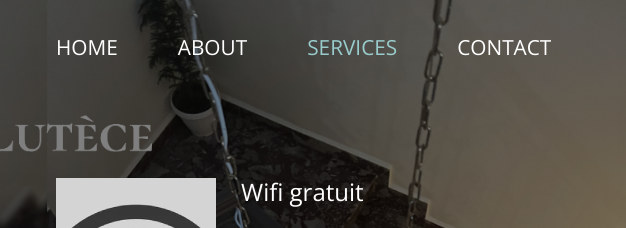
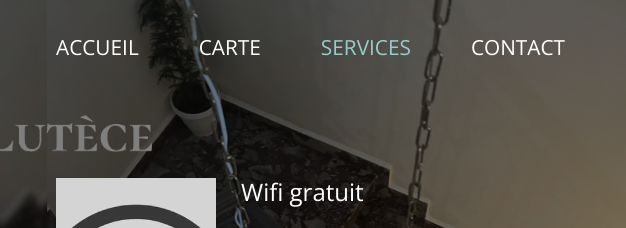
Before and after one commit to ANAWAWI1/Hotel-Lut-ce, a plain HTML site: page services.html in a window 1280 px wide. Shown: the top 228 px of the page, 654-1280 px from the left. Drawn offline with nearby package versions, Linux system fonts and the light colour scheme.

Commit message:
services.html

```diff
--- a/services.html
+++ b/services.html
@@ -39,10 +39,10 @@
                         <div class="collapse navbar-collapse tm-nav" id="navbar-nav">
                             <ul class="navbar-nav text-uppercase">
                                 <li class="nav-item">
-                                    <a class="nav-link tm-nav-link" href="index.html">Home</a>
+                                    <a class="nav-link tm-nav-link" href="index.html">ACCUEIL</a>
                                 </li>
                                 <li class="nav-item">
-                                    <a class="nav-link tm-nav-link" href="about.html">About</a>
+                                    <a class="nav-link tm-nav-link" href="about.html">Carte</a>
                                 </li>
                                 <li class="nav-item active">
                                     <a class="nav-link tm-nav-link" href="services.html">Services <span class="sr-only">(current)</span></a>
```
